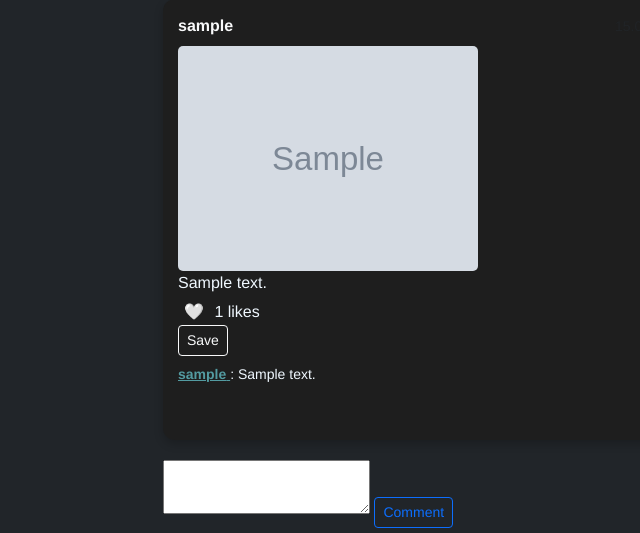
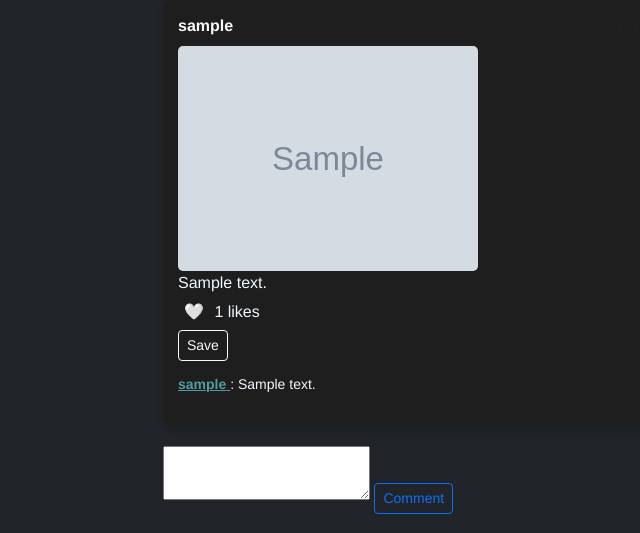
Before and after one commit to lawltigr/socialnet, a Django app: template network/templates/network/feed.html in a window 1280 px wide. Shown: the part 273-806 px from the top of the page, without its empty margins (189-829 px from the left). Run offline with Django 3.2, Linux system fonts and the light colour scheme; the template is opened without the code that fills it: most values are stand-ins (such as "Sample title", 1, 10 or a date in 2020); grey boxes marked "Sample" are stand-in pictures; form fields are guessed from the names that the template uses.

Commit message:
new changes

```diff
--- a/network/templates/network/feed.html
+++ b/network/templates/network/feed.html
@@ -49,9 +49,9 @@
         <form action="{% url 'toggle_save' post.id %}" method="post" style="display: inline;">
             {% csrf_token %}
             {% if post.id in saved_post_ids %}
-                <button type="submit" class="btn btn-sm btn-outline-warning">Unsave</button>
+                <button type="submit" class="btn btn-sm btn-outline-warning" style="margin: 5px 0;">Unsave</button>
             {% else %}
-                <button type="submit" class="btn btn-sm btn-outline-light">Save</button>
+                <button type="submit" class="btn btn-sm btn-outline-light" style="margin: 5px 0;">Save</button>
             {% endif %}
         </form>
 
@@ -107,9 +107,6 @@
             onclick="return confirm('Are you sure you want to delete this post?');">Delete</a> -->
         {% endif %}
         <!-- <p>❤️ {{ post.likes.count }} likes</p> -->
-        <p class="mt-2 text-muted" style="font-size: 14px;"></p>
-
-
     </div>
 
     <form method="post" class="mt-2">
--- a/network/templates/network/profile.html
+++ b/network/templates/network/profile.html
@@ -44,7 +44,7 @@
     <p>No posts yet</p>
     {% endfor %}
 
-    <p><strong>Saved posts:</strong> {{ saved_count }}</p>
-    <a href="{% url 'saved_posts' username=profile_user.username %}">View Saved Posts</a>
+    <p><strong><a href=" {% url 'saved_posts' %}">Saved posts:</a></strong> {{ saved_count }}</p>
+    <a href="{% url 'saved_posts' %}">View Saved Posts</a>
 </div>
 {% endblock %}
--- a/network/urls.py
+++ b/network/urls.py
@@ -19,7 +19,6 @@ urlpatterns = [
     path('post/<int:post_id>/', views.post_detail, name='post_detail'),
     path('save/<int:post_id>/', views.toggle_save, name='toggle_save'),
     path('saved/', views.saved_posts_view, name='saved_posts'),
-    path('saved/<str:username>/', views.saved_posts_view, name='saved_posts'),
 
     path('messages/', views.inbox, name='inbox'),
     path('messages/<str:username>/', views.chat_view, name='chat'),
--- a/network/views.py
+++ b/network/views.py
@@ -244,8 +244,9 @@ def toggle_save(request, post_id):
     return redirect('feed')
 
 @login_required
-def saved_posts_view(request, username):
-    user = get_object_or_404(User, username=username)
+def saved_posts_view(request):
+    # user = get_object_or_404(User, username=username)
+    user = request.user
     saved_post_ids = user.saved_posts.values_list('post_id', flat=True)
     posts = Post.objects.filter(id__in=saved_post_ids).order_by('-created_at')
     return render(request, 'network/saved_posts.html', {'saved_user': user, 'posts': posts})
```
Also changed, not shown: network/templates/network/saved_posts.html (+7 -2 lines), db.sqlite3.
